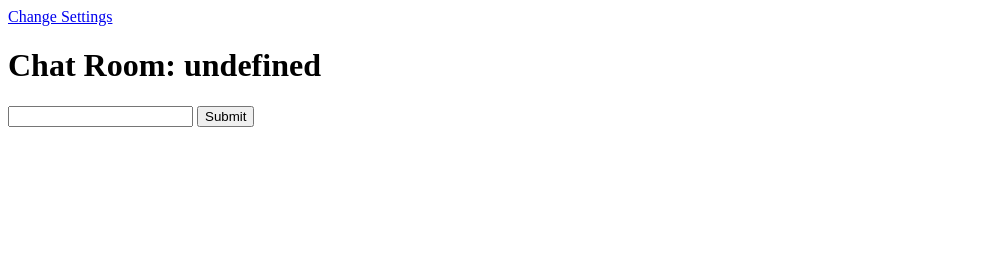
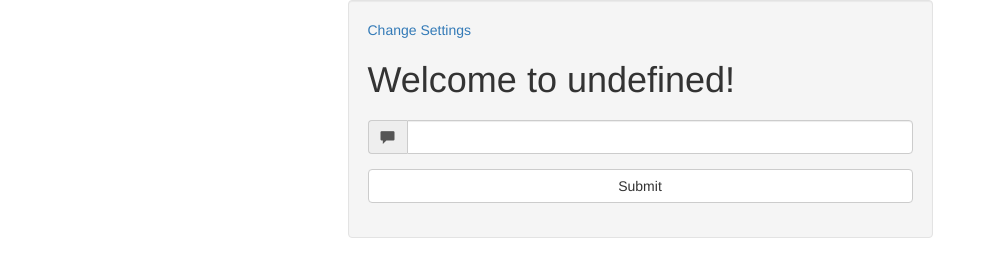
Before and after one commit to motttajm/sockets-basics, a website: page public/chat.html in a window 1280 px wide. Shown: the whole page, without its empty margins (0-988 px from the left). Drawn offline with Linux system fonts and the light colour scheme; no server answers.

Commit message:
add bootstrap and styles for chat page

```diff
--- a/public/chat.html
+++ b/public/chat.html
@@ -3,20 +3,44 @@
 	<head>
 		<meta charset="UTF-8">
 		<title>Socket.io Basics!</title>
+		<link rel="stylesheet" href="./css/bootstrap.min.css">
+		<link rel="stylesheet" href="./css/styles.css">
 	</head>
 	<body>
-		<a href="/index.html">Change Settings</a>	<!-- anchors to index page -->
+		<div class="container">
+			<div class="row">
+				<div class="col-md-6 col-md-offset-3 well">
+					<a href="/index.html">Change Settings</a>	<!-- anchors to index page -->
 
-		<h1 class="room-title"></h1>
+					<h1 class="room-title"></h1>
 
-		<div class="messages">
-			<!-- Messages end up here -->
+					<ul class="messages list-group" >
+						<!-- Messages end up here -->
+					</ul>
+
+					<form id="message-form">
+						<div class="form-group">
+							<div class="input-group">
+								<span class="input-group-addon">
+									<i class="glyphicon glyphicon-comment"></i>
+								</span>
+								<input type="text" name="message" class="form-control"/>
+							</div>
+						</div>
+
+						<div class="form-group">
+							<input type="submit" class="btn btn-default btn-block"/>
+						</div>
+
+					</form>
+
+				</div>
+			</div>
 		</div>
 
-		<form id="message-form">
-			<input type="text" name="message"/>
-			<input type="submit"/>
-		</form>
+
+
+
 
 		<script src="/js/jquery-2.1.4.min.js"></script>
 		<script src="/js/socket.io-1.3.7.js"></script>
--- a/public/js/app.js
+++ b/public/js/app.js
@@ -4,7 +4,7 @@ var socket = io();
 
 console.log(nameParameter + ' joined ' + roomParameter);
 
-jQuery('.room-title').text('Chat Room: ' + roomParameter);	//update chat room title
+jQuery('.room-title').text('Welcome to ' + roomParameter + '!');	//update chat room title
 
 socket.on('connect', function () { //this is called when the client connects to the server
 	console.log('Connected to socket.io server!');
@@ -16,13 +16,16 @@ socket.on('connect', function () { //this is called when the client connects to
 
 socket.on('message', function (message) { //this is called when a new incoming message is received
 	var momentTimestamp = moment.utc(message.timestamp);
-	var $message = jQuery('.messages');
+	var $messages = jQuery('.messages');
+	var $message = jQuery('<li class="list-group-item"></li>');
 
 	console.log('Received new message from ' + message.name);
 	console.log(message.text);
 
 	$message.append('<p><strong>' + message.name + ' ' + momentTimestamp.local().format('h:mm:ss a') + '</strong></p>');
 	$message.append('<p>' + message.text + '</p>');
+	$messages.append($message);
+
 	});
 
 // Handles submitting of new message
```
